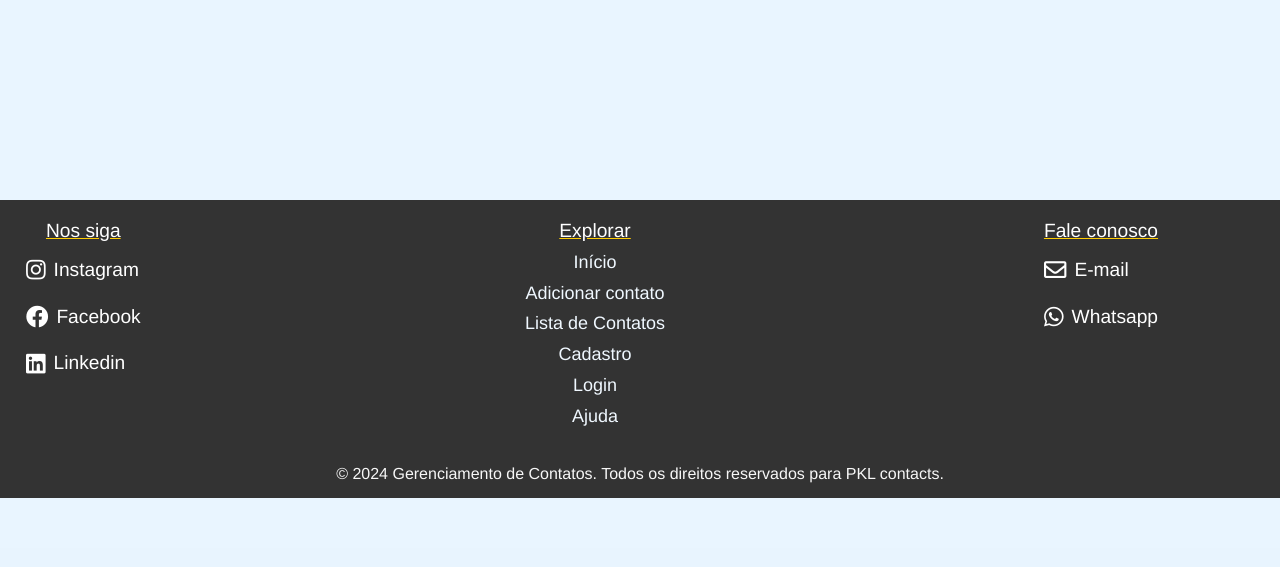
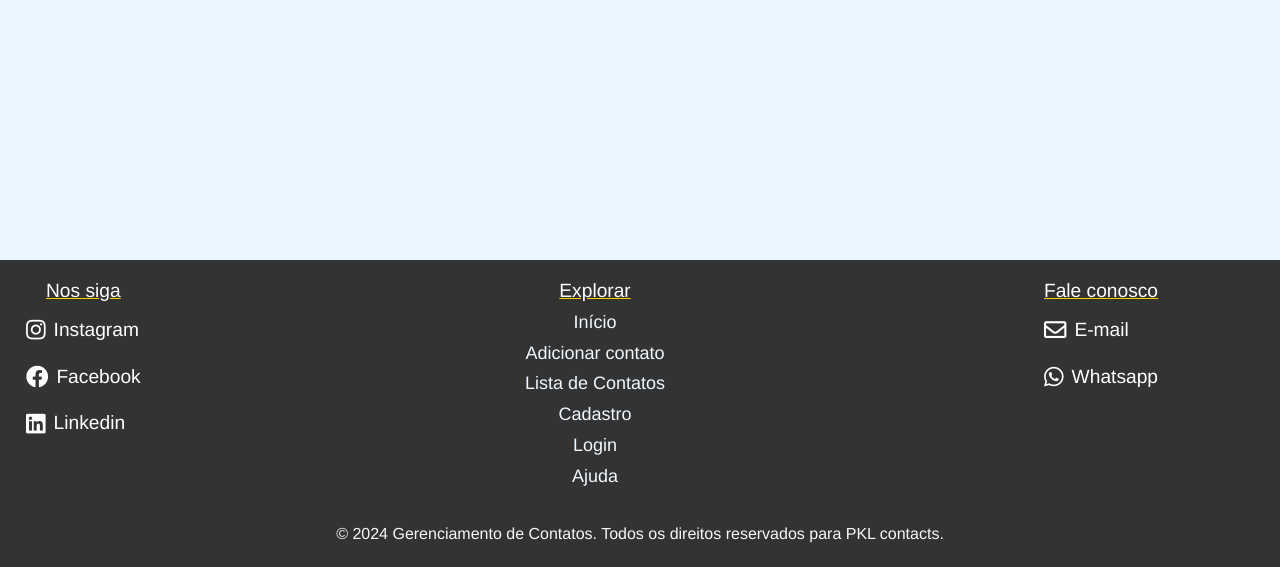
Before and after one commit to rossato08/PKL-CONTENTS, a PHP site: page /listadecontatos.php in a window 1280 px wide. Shown: the part 252-819 px from the top of the page. Before the commit the page ends 750 px from the top, so only its background shows below. Run offline with PHP 8.4, Linux system fonts and the light colour scheme; the visitor is signed in with stand-in values (Sample User, id 1).

Commit message:
htf
sgar

```diff
--- a/css/listadecontatos.css
+++ b/css/listadecontatos.css
@@ -217,6 +217,7 @@ transition: background-color 0.3s, transform 0.3s;
 background-color: #5a34a3; /* Roxo escuro ao passar o mouse */
 transform: scale(1.05);
 }
+
 /* Grid de recursos */
 .grid-recursos {
 display: flex;
@@ -231,6 +232,7 @@ background-color: #f7f7f7;
 box-shadow: 0 1px 5px rgba(0, 0, 0, 0.1);
 max-width: 250px; /* Largura máxima para os recursos */
 }
+
 /* Testemunhos */
 .testemunho {
 background-color: #f0f8ff;
@@ -239,13 +241,15 @@ padding: 15px;
 margin: 10px 0;
 font-style: italic;
 }
+
 /* Rodapé */
 .rodape {
 background-color: #333;
 padding: 1px;
 position: relative;
 width: 100%;
-top: 300px;
+top: 360px;
+padding-bottom:10px;
 }
 .texto-rodape {
 margin: 10px;
@@ -261,6 +265,7 @@ height: 250px;
 border-color: #333;
 font-size:larger;
 }
+
 .cardrodape img{
 width: 50px;
 height: 50px;
```
